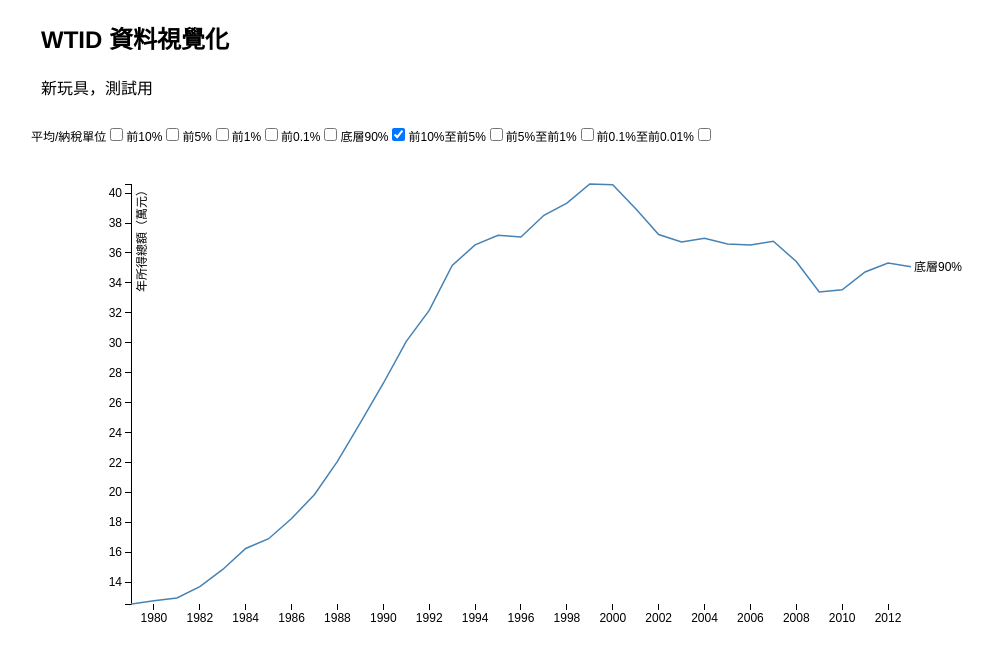
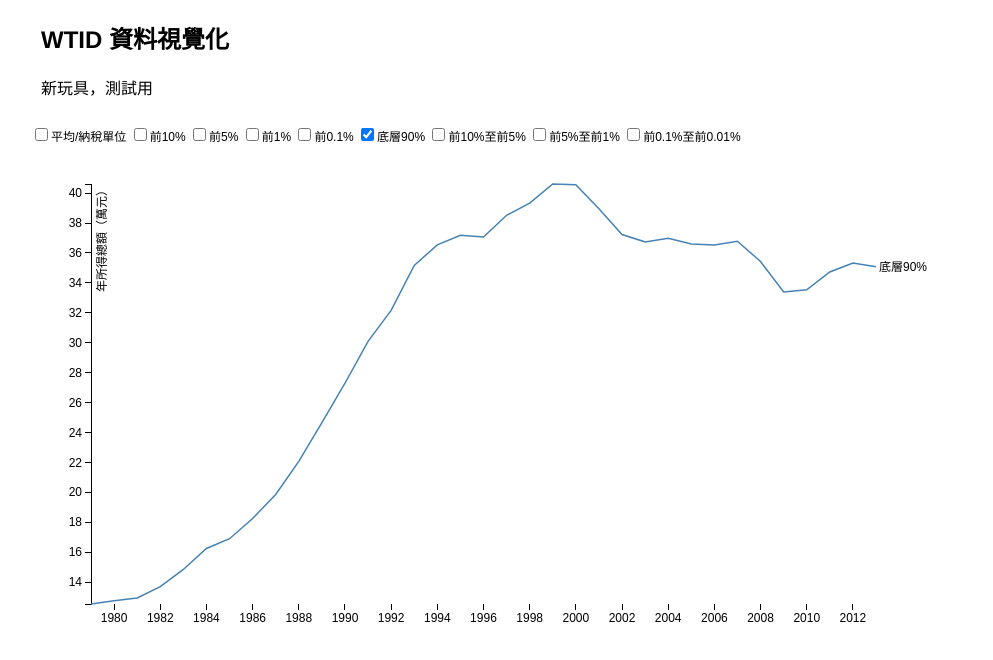
Before and after one commit to missmoss/wtid-tw-viz, a plain HTML site: page index.html in a window 1280 px wide. Shown: the whole page, without its empty margins (119-1112 px from the left). Drawn offline with nearby package versions, Linux system fonts and the light colour scheme.

Commit message:
fix checkbox & label position issue

```diff
--- a/index.html
+++ b/index.html
@@ -62,7 +62,7 @@ form {
 </div>
 <script>
 
-var margin = {top: 50, right: 90, bottom: 30, left: 90},
+var margin = {top: 50, right: 125, bottom: 30, left: 50},
     width = 960 - margin.left - margin.right,
     height = 500 - margin.top - margin.bottom;
 
@@ -102,22 +102,26 @@ var svg = d3.select("body").append("svg")
 function addCheckbox(cat) {
   if (cat === initialCat) {
     d3.select("form")
-    .append("label")
-    .text(showedName[cat])
     .append("input")
     .attr("type", "checkbox")
     .attr("value", cat)
     .attr("checked", true)
     .attr("name", "category");
+
+    d3.select("form")
+    .append("label")
+    .text(showedName[cat]+" ");
   }
   else {
     d3.select("form")
-    .append("label")
-    .text(showedName[cat])
     .append("input")
     .attr("type", "checkbox")
     .attr("value", cat)
     .attr("name", "category");
+
+    d3.select("form")
+    .append("label")
+    .text(showedName[cat]+" ");
   }
 };
 
@@ -243,23 +247,6 @@ d3.csv("wtid_avg_icm.csv", function(error, data) {
       t1.selectAll(".y.axis").call(yAxis);
       console.log(currentCat);
 
-      /*
-      if (d3.max(data, function(d) { return d[category];}) > currentMax) {
-
-        y.domain([currentMin, d3.max(data, function(d) { return d[category]; })] );
-
-        var t1 = svg.transition().duration(750);
-        for (k in currentCat) {
-          console.log(k);
-          line.y(function(d) { return y(d[currentCat[k]]); });
-          t1.select("#l"+currentCat[k]).attr("d", line);
-          thisCat = currentCat[k];
-          t1.select("#t"+currentCat[k]).attr("transform", transform);
-        }
-        t1.selectAll(".y.axis").call(yAxis);
-       */
-      // remove from currentCat
-      //currentCat.splice(currentCat.indexOf(category), 1);
     } else {
       addLine(category);
       y.domain(getCurrentMinMax(currentCat));
@@ -274,43 +261,7 @@ d3.csv("wtid_avg_icm.csv", function(error, data) {
       t1.selectAll(".y.axis").call(yAxis);
       console.log(currentCat);
     }
-      /*
-      if (d3.max(data, function(d) { return d[category];}) > currentMax) {
 
-        y.domain([currentMin, d3.max(data, function(d) { return d[category]; })] );
-
-        addLine(category);
-
-        var t1 = svg.transition().duration(750);
-        for (k in currentCat) {
-          console.log(k);
-          line.y(function(d) { return y(d[currentCat[k]]); });
-          t1.select("#l"+currentCat[k]).attr("d", line);
-          thisCat = currentCat[k];
-          t1.select("#t"+currentCat[k]).attr("transform", transform);
-        }
-        t1.selectAll(".y.axis").call(yAxis);
-
-      }
-      else if (d3.min(data, function(d) { return d[category];}) < currentMin) {
-        y.domain([d3.min(data, function(d) { return d[category]; }), currentMax] );
-
-        addLine(category);
-
-        var t1 = svg.transition().duration(750);
-        for (k in currentCat) {
-          console.log(k);
-          line.y(function(d) { return y(d[currentCat[k]]); });
-          t1.select("#l"+currentCat[k]).attr("d", line);
-          thisCat = currentCat[k];
-          t1.select("#t"+currentCat[k]).attr("transform", transform);
-        }
-        t1.selectAll(".y.axis").call(yAxis);
-      }
-      else {
-        addLine(category);
-      }
-      */
   } // end of change()
 
   function getCurrentMinMax(currentCat) {
```
Lines whose indentation alone changed are shown as unchanged.
